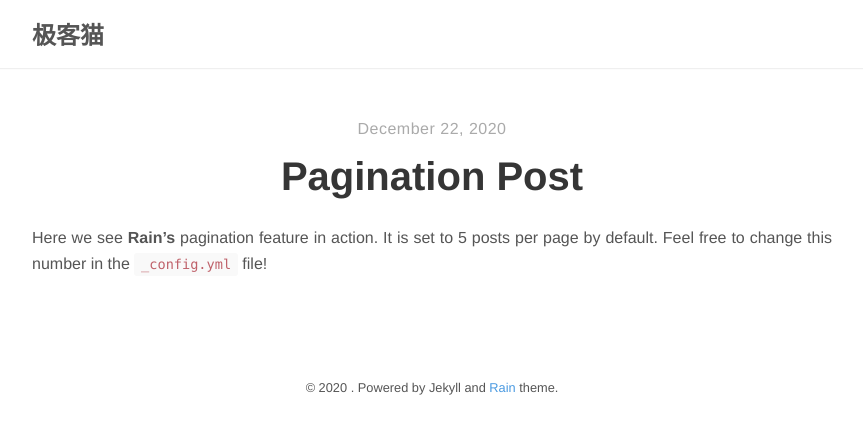
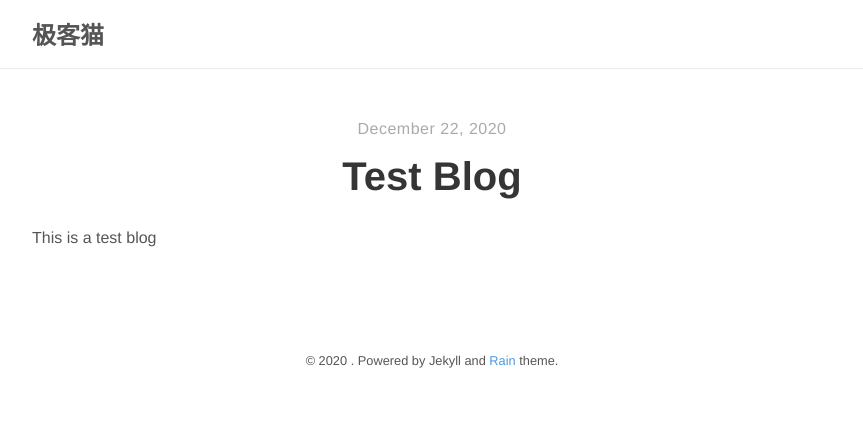
Before and after one commit to 2xInG/2xing.github.io, a Jekyll site: the page built from _posts/2020-12-22-pagination-post.md, in a window 1280 px wide. Shown: the top 434 px of the page, without its empty margins (208-1071 px from the left). Built offline with Jekyll 4.4.1, drawn with Linux system fonts in a browser that asks for light colours.

Commit message:
Update 2020-12-22-pagination-post.md

```diff
--- a/_posts/2020-12-22-pagination-post.md
+++ b/_posts/2020-12-22-pagination-post.md
@@ -1,7 +1,7 @@
 ---
 layout: post
-title: "Pagination Post"
-author: "Inela"
+title: "Test Blog"
+author: "2xInG"
 ---
 
-Here we see **Rain's** pagination feature in action. It is set to 5 posts per page by default. Feel free to change this number in the `_config.yml` file!
+This is a test blog
```
